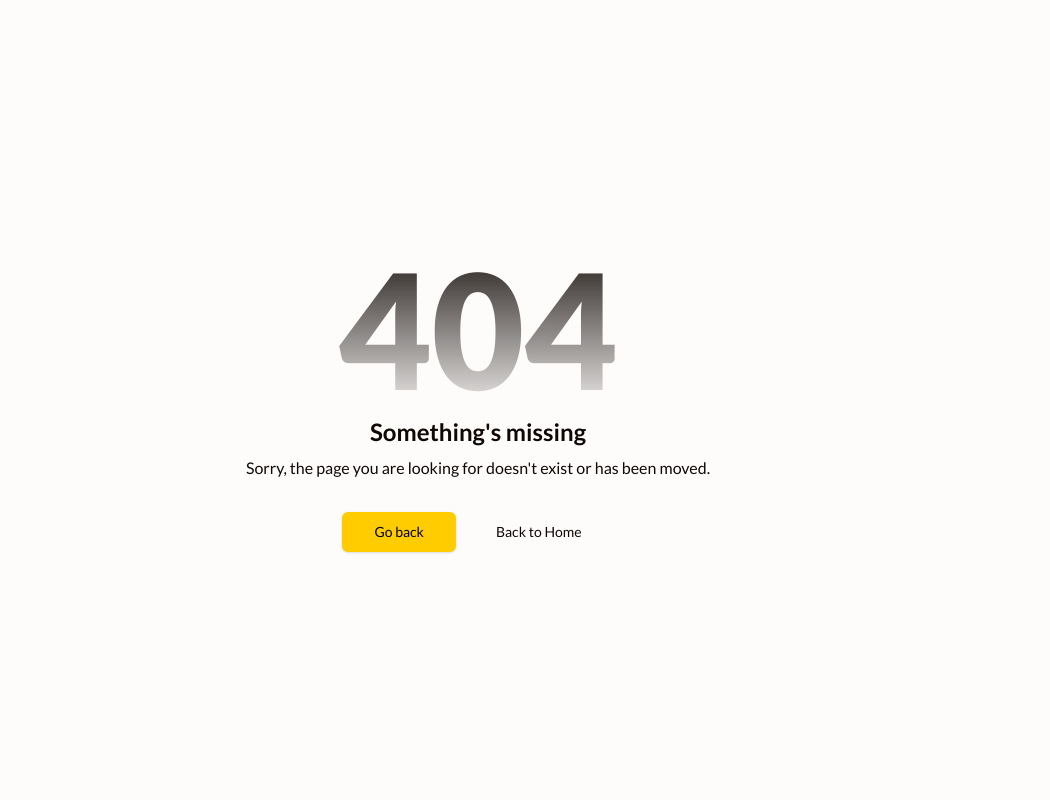
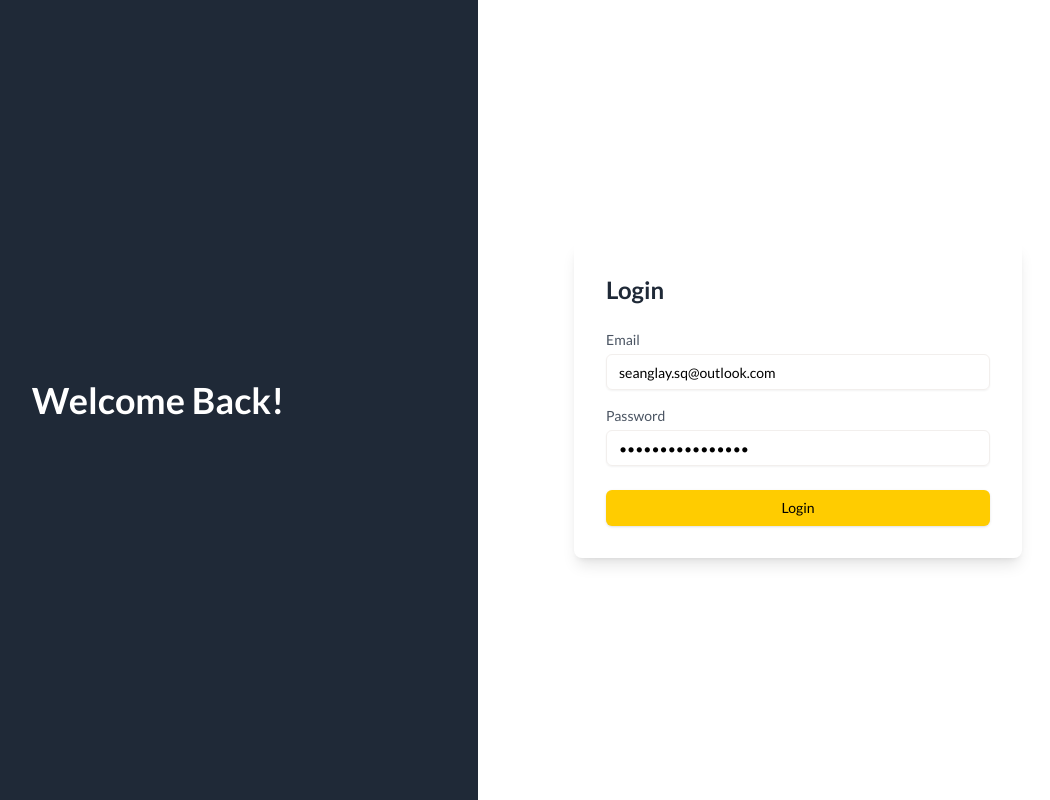
Before and after one commit to CyrilleLyam/pokemon-app, a Next.js app in the folder frontend/: page /login in a window 1280 px wide. Before the commit this address had no page. Shown: the whole page, without its empty margins (162-1212 px from the left). Built offline with nearby package versions, Linux system fonts and the light colour scheme.

Commit message:
feat: login

```diff
--- /dev/null
+++ b/frontend/app/_components/login.tsx
@@ -0,0 +1,113 @@
+"use client";
+
+import React, { FormEvent, useState } from "react";
+import { toast } from "sonner";
+import { Button } from "@/components/ui/button";
+import { Input } from "@/components/ui/input";
+import { API_ENDPOINTS } from "@/constants/api-endpoint";
+import { useRouter } from "next/navigation";
+
+const LoginForm = () => {
+  const [email, setEmail] = useState("seanglay.sq@outlook.com");
+  const [password, setPassword] = useState("seanglaypassword");
+  const [loading, setLoading] = useState(false);
+  const router = useRouter();
+
+
+  const login = async (event : FormEvent<HTMLFormElement>) => {
+    event.preventDefault();
+    if (loading) return;
+
+    setLoading(true);
+
+    try {
+      const response = await fetch(`${API_ENDPOINTS.BASE_URL}${API_ENDPOINTS.LOGIN}`, {
+        method: "POST",
+        headers: {
+          "Content-Type": "application/json",
+        },
+        body: JSON.stringify({ email, password }),
+        credentials: "include"
+      });
+      const data = await response.json();
+
+      if (response.ok) {
+        toast.success("Login successful! Welcome back!");
+        setEmail("");
+        setPassword("");
+        router.push("/dashboard/overview");
+      } else {
+        toast.error(data.message || "Login failed. Please try again.");
+      }
+    } catch (error) {
+      toast.error("An unexpected error occurred. Please try again.");
+    } finally {
+      setLoading(false);
+    }
+  };
+
+  return (
+    <div className="w-full max-w-md p-8 shadow-lg rounded-lg">
+      <h2 className="text-2xl font-bold mb-6 text-gray-800">Login</h2>
+
+      <form onSubmit={login}>
+        <div className="mb-4">
+          <label htmlFor="email" className="block text-sm font-medium text-gray-600 mb-1">
+            Email
+          </label>
+          <Input
+            type="email"
+            id="email"
+            value={email}
+            onChange={(e) => setEmail(e.target.value)}
+            placeholder="Enter your email"
+            className="text-black"
+            required
+          />
+        </div>
+        <div className="mb-6">
+          <label htmlFor="password" className="block text-sm font-medium text-gray-600 mb-1">
+            Password
+          </label>
+          <Input
+            type="password"
+            id="password"
+            value={password}
+            onChange={(e) => setPassword(e.target.value)}
+            placeholder="Enter your password"
+            className="text-black"
+            required
+          />
+        </div>
+        <Button type="submit" disabled={loading} className="w-full">
+          {loading ? (
+            <svg
+              className="animate-spin h-5 w-5 text-white"
+              xmlns="http://www.w3.org/2000/svg"
+              fill="none"
+              viewBox="0 0 24 24"
+            >
+              <circle
+                className="opacity-25"
+                cx="12"
+                cy="12"
+                r="10"
+                stroke="currentColor"
+                strokeWidth="4"
+              ></circle>
+              <path
+                className="opacity-75"
+                fill="currentColor"
+                d="M4 12a8 8 0 018-8v4a4 4 0 00-4 4H4z"
+              ></path>
+            </svg>
+          ) : (
+            "Login"
+          )}
+        </Button>
+      </form>
+    </div>
+  );
+};
+
+export default LoginForm;
--- a/frontend/app/dashboard/pokemon/_components/pokemon-listing-page.tsx
+++ b/frontend/app/dashboard/pokemon/_components/pokemon-listing-page.tsx
@@ -24,8 +24,15 @@ export default async function PokemonListingPage({}: TPokemonListingPage) {
     order,
   });
 
-  const apiUrl = `${API_ENDPOINTS.BASE_URL}${API_ENDPOINTS.POKEMON.BASE}?${queryParams.toString()}`;
-  const response = await fetch(apiUrl);
+  const apiUrl = `${API_ENDPOINTS.BASE_URL}${API_ENDPOINTS.POKEMON.BASE}/?${queryParams.toString()}`;
+
+  const response = await fetch(apiUrl, {
+    method: 'GET',
+    headers: {
+      'Content-Type': 'application/json',
+    },
+    credentials: 'include',
+  });
 
   if (!response.ok) {
     throw new Error(`Failed to fetch data: ${response.statusText}`);
--- /dev/null
+++ b/frontend/app/login/page.tsx
@@ -0,0 +1,18 @@
+import React from 'react';
+import LoginForm from '../_components/login';
+
+const LoginPage = () => {
+  return (
+    <div className="w-full h-screen grid grid-cols-2">
+      <div className="bg-gray-800 text-white flex items-center justify-center">
+        <h1 className="text-4xl font-bold">Welcome Back!</h1>
+      </div>
+
+      <div className="bg-white flex items-center justify-center">
+        <LoginForm />
+      </div>
+    </div>
+  );
+};
+
+export default LoginPage;
--- a/frontend/constants/api-endpoint.ts
+++ b/frontend/constants/api-endpoint.ts
@@ -1,5 +1,6 @@
 export const API_ENDPOINTS = {
-  BASE_URL: process.env.NEXT_PUBLIC_API_URL || 'http://localhost:8000',
+  BASE_URL: process.env.NEXT_PUBLIC_API_URL,
+  LOGIN:"/auth/login",
   POKEMON: {
     BASE: '/pokemon',
     GET_LIST: '/pokemon/list',
```
Also changed, not shown: frontend/middleware.ts (+7 -4 lines), 2 other files (tests, documents, lock files or other folders).
